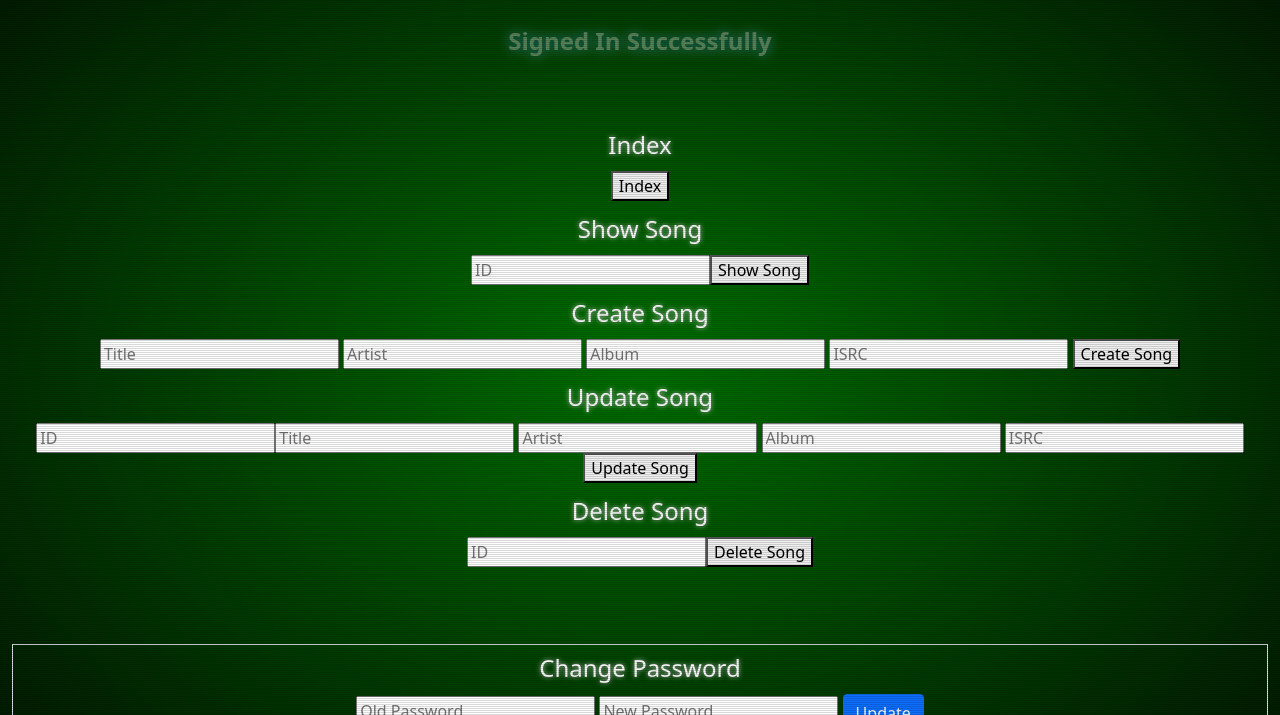
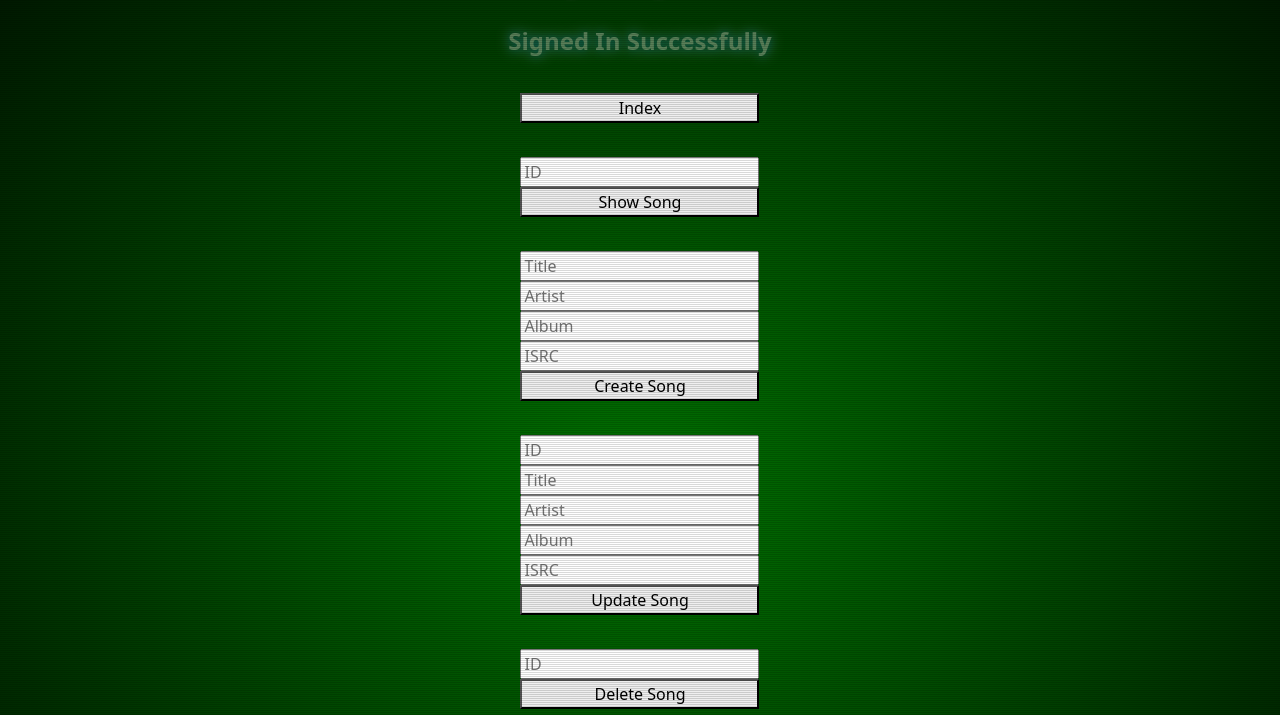
Before and after one commit to trevorlomba/my-playlist-client, a website built with webpack: page index.html in a window 1280 px wide. Both pictures are taken after typing "name@example.com", "Sample123" into the empty fields and a click on the button "Sign in". Shown: the part 85-800 px from the top of the page. Built offline with nearby package versions, Linux system fonts and the light colour scheme; files whose address does not match are found by name.

Commit message:
Finishing touches, no added functionality

```diff
--- a/app/songs/api.js
+++ b/app/songs/api.js
@@ -31,6 +31,7 @@ const indexSongs = function (event) {
       Authorization: 'Bearer ' + store.user.token
     },
     success: function (data) {
+      console.log(data)
       return data
     }
 
@@ -74,8 +75,11 @@ const updateSong = function (event) {
     headers: {
       Authorization: 'Bearer ' + store.user.token
     },
-    data: formData
-
+    data: formData,
+    success: function (data) {
+      console.log(data)
+      return data
+    }
   })
 }
 
--- a/app/songs/events.js
+++ b/app/songs/events.js
@@ -9,13 +9,6 @@ const onCreateSong = function (event) {
     .catch(ui.createSongSuccess)
 }
 
-const onIndexSongs = function (event) {
-  api.indexSongs(event)
-    .then(scripts.generateTable)
-    .then(ui.indexSongsSuccess)
-    .catch(ui.indexSongsFailure)
-}
-
 const onShowSong = function (event) {
   api.showSong(event)
     .then(scripts.generateSong)
@@ -25,23 +18,37 @@ const onShowSong = function (event) {
 
 const onUpdateSong = function (event) {
   api.updateSong(event)
+    // .then(api.indexSongs)
+    // .then(scripts.generateTable)
     .then(ui.updateSongSuccess)
     .catch(ui.updateSongFailure)
+  // api.indexSongs(event)
 }
 
 const onDeleteSong = function (event) {
   api.deleteSong(event)
-    .then(scripts.clearTable)
     .then(ui.deleteSongSuccess)
     .catch(ui.deleteSongFailure)
 }
 
+const onIndexSongsSpecific = function (event) {
+  api.indexSongs(event)
+    .then(scripts.generateTable)
+    .then(ui.indexSongsSuccess)
+    .catch(ui.indexSongsFailure)
+}
+
+const onIndexSongs = function (event) {
+  api.indexSongs(event)
+}
+
 const addHandlers = () => {
   $('#create-song').on('submit', onCreateSong)
-  $('#index-songs').on('submit', onIndexSongs)
   $('#show-song').on('submit', onShowSong)
   $('#update-song').on('submit', onUpdateSong)
   $('#delete-song').on('submit', onDeleteSong)
+  $('.index-songs').on('submit', onIndexSongs)
+  $('#index-songs').on('submit', onIndexSongsSpecific)
   // $('#generate-table').on('submit', onGenerateTable)
   // $('#change-password').on('submit', onChangePassword)
 }
--- a/app/styles/index.scss
+++ b/app/styles/index.scss
@@ -69,3 +69,40 @@ ui-failure {
     margin-left: auto;
     margin-right: auto;
 }
+.content-sidebar {
+    display: flex;
+    flex-wrap: wrap;
+}
+
+.content-sidebar > *:nth-child(1) {
+
+    flex: 30%;
+    max-width: 30ch;
+    min-width: 30ch;
+
+
+}
+
+.content-sidebar > *:nth-child(2) {
+    flex: 40%;
+}
+
+
+.content-sidebar > *:nth-child(3) {
+    flex: 100%;
+}
+// .user-tools {
+//     display: flex;
+//     justify-content: center;
+//     align-items: center;
+//     border: 3px solid green;
+// }
+
+form {
+    display: grid;
+    float: none;
+}
+
+.display-contents {
+    display: inline-block
+}
--- a/index.html
+++ b/index.html
@@ -39,39 +39,64 @@
         </section>
       </section>
       <section id="after-sign-in" >
-      <h3 id="head"></h3>
-      <div id="table"></div>
-      <form id="index-songs"> <legend>Index</legend><button type="submit">Index</button></form>
-    <form id="show-song"><legend>Show Song</legend><input name="song[id]"    type="text" placeholder="ID" required><button type="submit">Show Song</button></form>
-
-    <form id="create-song"> <legend>Create Song</legend>
+        <div class="content flow">
+          <div class="content-sidebar">
+            <div>
+              <div class= "user-tools">
+                <form id="index-songs">
+                  <button type="submit">Index</button>
+                </form>
+                <br>
+                <form id="show-song">
+                  <input name="song[id]" type="text" placeholder="ID" required>
+                  <button type="submit">Show Song</button>
+                </form>
+                <br>
+                <form id="create-song" class="index-songs">
                   <input name="song[title]"   type="text" placeholder="Title" required>
                   <input name="song[artist]" type="text" placeholder="Artist">
                   <input name="song[album]" type="text" placeholder="Album">
                   <input name="song[isrc]" type="number" placeholder="ISRC">
                   <button type="submit">Create Song</button>
                 </form>
-    <form id="update-song"> <legend>Update Song</legend><input name="song[id]"   placeholder="ID" type="text" required><input name="song[title]" type="text" placeholder="Title">
+                <br>
+                <form id="update-song" class="index-songs">
+                  <input name="song[id]"   placeholder="ID" type="text" required>
+                  <input name="song[title]" type="text" placeholder="Title">
                   <input name="song[artist]" type="text" placeholder="Artist">
                   <input name="song[album]" type="text" placeholder="Album">
-      <input name="song[isrc]" type="number" placeholder="ISRC"><button type="submit">Update Song</button></form>
-    <form id="delete-song"> <legend>Delete Song</legend><input name="song[id]"  type="text" placeholder="ID" required><button type="submit">Delete Song</button></form>
+                  <input name="song[isrc]" type="number" placeholder="ISRC"><button type="submit">Update Song</button>
+                </form>
+                <br>
+                <form id="delete-song" class="index-songs">
+                  <input name="song[id]"  type="text" placeholder="ID" required>
+                  <button type="submit">Delete Song</button>
+                </form>
                 <br>
                 <br>
-    <br>
-    <section class="border authtools">
                 <form id="change-password">
-        <fieldset>
+                    <!-- <fieldset> -->
                       <legend>Change Password</legend>
                       <input type="text" name="passwords[old]" placeholder="Old Password" required>
                       <input type="password" name="passwords[new]" placeholder="New Password" required>
                       <button class="btn btn-primary">Update</button>
-        </fieldset>
+                    <!-- </fieldset> -->
                   </form>
+                  <br>
                   <form id="sign-out">
-    <button type="submit">Sign Out</button></form></section>
-
+                    <button class="btn btn-primary">Sign Out</button>
+                  </form>
+                </div>
+             </div>
+            <div>
+              <div class="display-contents">
+                <h3 id="head"></h3>
+                <div id="table">
+                </div>
+            </div>
+          </div>
+        </div>
+    </div>
     </section>
-</div>
     </body>
 </html>
```
Lines whose indentation alone changed are shown as unchanged.
